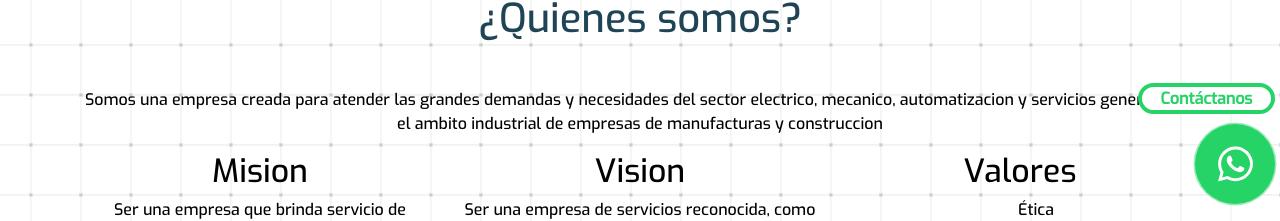
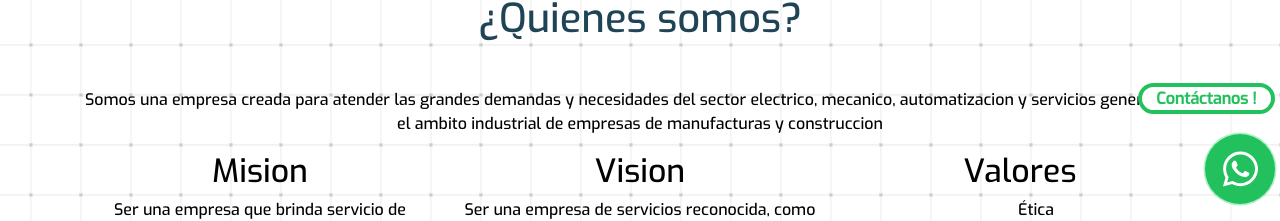
Before and after one commit to fass28/inproymel, a React (Vite) app: page / in a window 1280 px wide. Shown: the part 586-807 px from the top of the page. Built offline with nearby package versions, Linux system fonts and the light colour scheme.

Commit message:
number wssp changed

```diff
--- a/src/components/ContactUs/ContactUs.jsx
+++ b/src/components/ContactUs/ContactUs.jsx
@@ -51,7 +51,7 @@ export const ContactUs = () => {
                     label="Tu nombre"
                     className="mb-3"
                   >
-                    <Form.Control type="text" placeholder="nombre" />
+                    <Form.Control type="text" placeholder="nombre" required />
                   </FloatingLabel>
                 </Col>
                 <Col>
@@ -59,10 +59,12 @@ export const ContactUs = () => {
                     controlId="floatingInput"
                     label="Direccion Email"
                     className="mb-3"
+                    type="email"
                   >
                     <Form.Control
                       type="email"
                       placeholder="nombre@ejemplo.com"
+                      required
                     />
                   </FloatingLabel>
                 </Col>
@@ -71,8 +73,9 @@ export const ContactUs = () => {
                 controlId="floatingInput"
                 label="Asunto"
                 className="mb-3"
+                required
               >
-                <Form.Control type="text" placeholder="Asunto" />
+                <Form.Control type="text" placeholder="Asunto" required />
               </FloatingLabel>
               <FloatingLabel
                 controlId="floatingInput"
@@ -82,8 +85,9 @@ export const ContactUs = () => {
                 <Form.Control
                   as="textarea"
                   placeholder="Mensaje"
-                  style={{ height: '115px' }}
-                  />
+                  required
+                  style={{ height: "115px" }}
+                />
               </FloatingLabel>
               <Button variant="primary" type="submit">
                 Enviar Mensaje
--- a/src/components/WhatsApp/WhatsApp.css
+++ b/src/components/WhatsApp/WhatsApp.css
@@ -4,8 +4,8 @@
     bottom: 100px;
     z-index: 99;
     background-color: white;
-    color: #25d366;
-    border-color: #25d366;
+    color: #22c15e;
+    border-color: #22c15e;
     border: 4px solid;
     font-size: 16px;
     height: 31px;
@@ -15,9 +15,9 @@
 
 
 #whatsApp{
-    background-color: #25d366;
-    height: 80px;
-    width: 80px;
+    background-color: #22c15e;
+    height: 50px;
+    width: 50px;
     position: fixed;
     right: 5px;
     bottom: 10px;
@@ -39,12 +39,17 @@
 	animation-iteration-count: infinite;
 }
 
+#whatsApp:hover {
+    height: 80px;
+    width: 80px;
+}
+
 @keyframes pulse {
 	0% {
-		box-shadow: 0 0 0 0 rgba(37, 211, 102, 0.5);
+		box-shadow: 0 0 0 0 rgba(64, 227, 124, 0.5);
 	}
 	80% {
-		box-shadow: 0 0 0 14px rgba(37, 211, 102, 0);
+		box-shadow: 0 0 0 14px rgba(61, 175, 103, 0);
 	}
 }
 
--- a/src/components/WhatsApp/WhatsApp.jsx
+++ b/src/components/WhatsApp/WhatsApp.jsx
@@ -6,10 +6,10 @@ export const WhatsApp = () => {
   return (
     <section >
         <div className="whatsapp-text">
-            <strong>Contáctanos</strong>
+            <strong>Contáctanos !</strong>
         </div>
       <div className="whatsApp" id="whatsApp">
-        <a href="https://wa.me/51917325863"   target="_blank" className="whatsapp-icon">
+        <a href="https://wa.me/51934862130"   target="_blank" className="whatsapp-icon">
           <FontAwesomeIcon
             icon={["fab", "whatsapp"]}
             className="whatsapp-icon"
```
